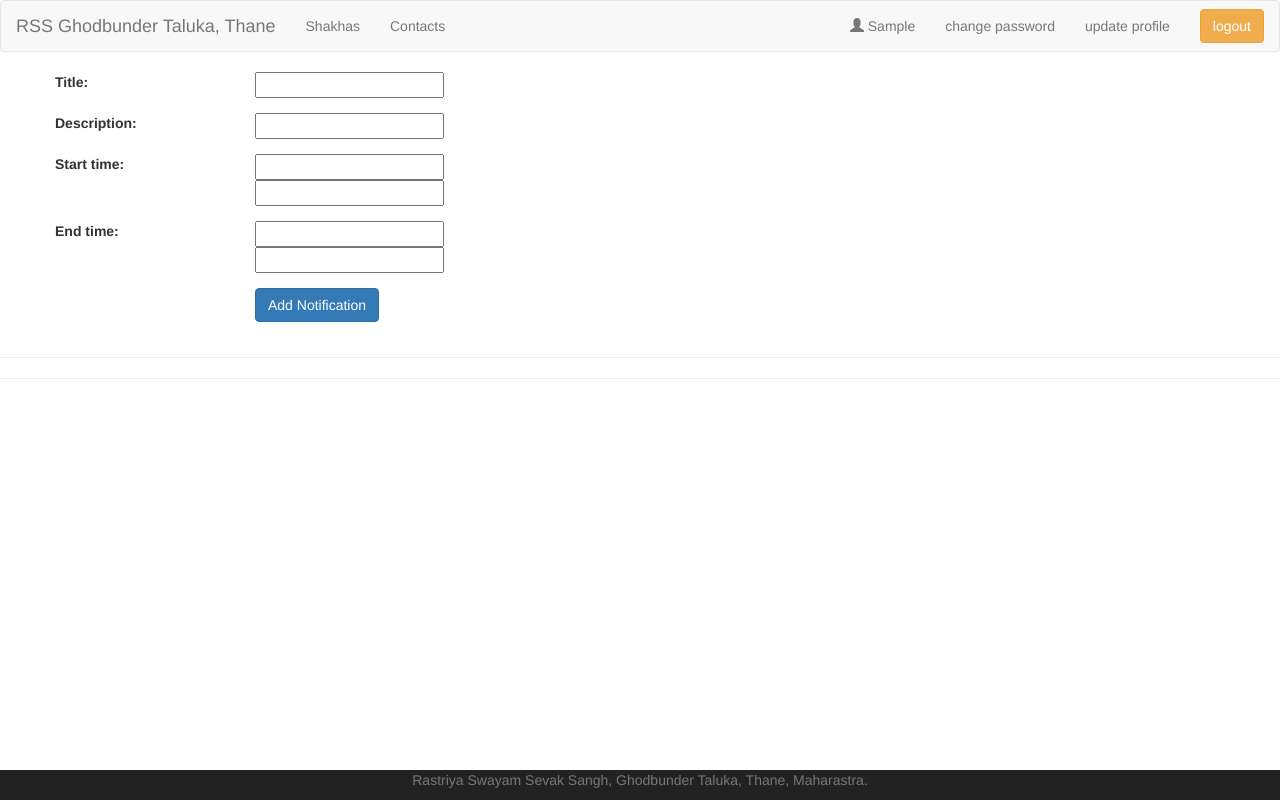
After one commit to golushailuoo7/sanghsite, a Django app: a page that uses gbtaluka/templates/gbtaluka/add_notification.html in a window 1280 px wide. The commit adds this page. Run offline with Django 3.2, Linux system fonts and the light colour scheme; a user stored in the database is signed in; tables that the repository leaves empty hold one stand-in row (values such as "Sample post"); parts of the project's set-up code (start-up, migrations or seed data) failed here and were passed over; some libraries are stand-ins or nearby versions.

Commit message:
added add_notification

```diff
--- a/gbtaluka/forms.py
+++ b/gbtaluka/forms.py
@@ -4,7 +4,7 @@ from django import forms
 from django.forms.extras.widgets import SelectDateWidget
 from django.contrib.auth.models import User
 
-from .models import UserDetail, Shakha
+from .models import UserDetail, Shakha, NoticeBoard
 
 cur_year = datetime.date.today().year
 
@@ -40,3 +40,11 @@ class EditResponsibility(forms.ModelForm):
     class Meta:
         model = UserDetail
         fields = ['responsibility']
+
+
+class AddNotification(forms.ModelForm):
+    class Meta:
+        model = NoticeBoard
+        fields = '__all__'
+        widgets = {'from_date': forms.SplitDateTimeWidget(),
+                'to_date': forms.SplitDateTimeWidget(),}
--- /dev/null
+++ b/gbtaluka/templates/gbtaluka/add_notification.html
@@ -0,0 +1,46 @@
+{% extends "base.html" %}
+
+{% block navbarright %}
+	<li><a href="{% url 'gbtaluka:profile' %}"><span class="glyphicon glyphicon glyphicon-user"></span> {{ user.first_name }}</a></li>
+	<li><a href="{% url 'password_change' %}">change password</a></li>
+	<li><a href="{% url 'gbtaluka:update_profile' %}">update profile</a></li>
+	<li>
+	<form class="navbar-form navbar-right" action="{% url 'logout' %}" method="get">
+		<input type="hidden" name="next" value="{% url 'main_index' %}">
+		<input type="submit" class="btn btn-warning" value="logout">
+	</form>
+	</li>
+{% endblock %}
+
+
+{% block content %}
+
+<div class="container">
+	<div class="row">
+	{{ form.non_field_errors }}
+	<form class="form-horizontal" action="{% url 'gbtaluka:add_notification' %}" method="post">
+	{% csrf_token %}
+		{% for field in form %}
+		<div class="form-group">
+	    <div class="col-sm-2">
+	      {{ field.label_tag }}
+	    </div>
+	    <div class="col-sm-2">
+	      {{ field }}
+	    </div>
+	    <div class="col-sm-8">
+	      <p class="text-danger">{{ field.errors }}</p>
+	    </div>
+	  </div>
+	  {% endfor %}
+  	<div class="form-group">
+	    <div class="col-sm-offset-2 col-sm-10">
+	      <button type="submit" class="btn btn-primary">Add Notification</button>
+	    </div>
+  	</div>
+	</form>
+
+	</div>
+	</div>
+
+{% endblock %}
--- a/gbtaluka/templates/gbtaluka/shakhas.html
+++ b/gbtaluka/templates/gbtaluka/shakhas.html
@@ -39,7 +39,7 @@
 					{% if user.is_authenticated %}
 						<th><a href="{% url 'gbtaluka:shakha' shakha.pk %}">{{ shakha.shakha_name }}</a>
 							{% if user.userdetail.responsibility.level <= 4 %}
-								<a href="{% url 'gbtaluka:edit_shakha' shakha.pk %}"> <span class="glyphicon glyphicon-edit"></span>Edit</a>
+								<a class="text-warning" href="{% url 'gbtaluka:edit_shakha' shakha.pk %}"> <span class="glyphicon glyphicon-edit"></span>Edit</a>
 							{% endif %}
 						</th>
 					{% else %}
--- a/gbtaluka/templates/gbtaluka/user.html
+++ b/gbtaluka/templates/gbtaluka/user.html
@@ -19,14 +19,14 @@
 <div class="container">
 	<div class="row">
 <div class="col-xs-6 col-md-3">
-	{% if detail.picture %}
+	{% if this_user_detail.picture %}
   <a href="{{ this_user_detail.picture.url }}" class="thumbnail">
     <img src="{{ this_user_detail.picture.url }}" alt="profile_pic">
   </a>
   {% endif %}
   <h3>{{ this_user_detail.user.first_name }} {{ this_user_detail.user.last_name }}</h3>
-  <h4>Shakha: <small>{{ detail.shakha }}</small></h3>
-  <h4>Responsibility: <small>{{ detail.responsibility }}</small></h4>
+  <h4>Shakha: <small>{{ this_user_detail.shakha }}</small></h3>
+  <h4>Responsibility: <small>{{ this_user_detail.responsibility }}</small></h4>
 </div>
 <div class="col-xs-10 col-md-5">
 	<p><strong>Email: </strong>{{ this_user_detail.user.email }}</p>
--- a/gbtaluka/urls.py
+++ b/gbtaluka/urls.py
@@ -11,4 +11,5 @@ urlpatterns = [
     url(r'^shakha/(?P<shakha_id>\d+)/$', views.shakha_view, name="shakha"),
     url(r'^contacts/$', views.contacts_view, name="contacts"),
     url(r'^editresponsibility/(?P<user_id>\d+)/$', views.edit_responsibility_view, name="edit_responsibility"),
+    url(r'^addnotification/$', views.add_notification_view, name="add_notification"),
 ]
--- a/gbtaluka/views.py
+++ b/gbtaluka/views.py
@@ -5,7 +5,7 @@ from django.utils import timezone
 from django.contrib.auth.decorators import login_required, user_passes_test
 from django.contrib.auth.models import User
 
-from .forms import UpdateProfile, UserSearch, CreateShakha, EditResponsibility
+from .forms import UpdateProfile, UserSearch, CreateShakha, EditResponsibility, AddNotification
 from .models import Responsibility, NoticeBoard, Shakha, UserDetail
 
 
@@ -16,7 +16,7 @@ def only_taluka_level_user(user):
 @login_required
 def profile_view(request):
     user_detail = request.user.userdetail
-    notice_bar = NoticeBoard.objects.filter(to_date__lte=timezone.now())
+    notice_bar = NoticeBoard.objects.filter(to_date__gte=timezone.now())
     if request.method == 'POST':
         form = UserSearch(request.POST)
         if form.is_valid():
@@ -62,7 +62,7 @@ def update_profile_view(request):
 def user_view(request, username):
     this_user_detail = get_object_or_404(User, username=username).userdetail
     user_detail = request.user.userdetail
-    notice_bar = NoticeBoard.objects.filter(to_date__lte=timezone.now())
+    notice_bar = NoticeBoard.objects.filter(to_date__gte=timezone.now())
     return render(request,
         'gbtaluka/user.html',
         {'detail': user_detail, 'notice_bar': notice_bar, 'this_user_detail': this_user_detail})
@@ -125,3 +125,16 @@ def edit_responsibility_view(request, user_id):
     else:
         form = EditResponsibility(instance=user_detail)
     return render(request, 'gbtaluka/edit_responsibility.html', {'form': form, 'user_detail': user_detail})
+
+
+@user_passes_test(only_taluka_level_user)
+@login_required
+def add_notification_view(request):
+    if request.method == 'POST':
+        form = AddNotification(request.POST)
+        if form.is_valid():
+            form.save()
+            return redirect('gbtaluka:profile')
+    else:
+        form = AddNotification()
+    return render(request, 'gbtaluka/add_notification.html', {'form': form})
```
Also changed, not shown: gbtaluka/templates/gbtaluka/profile.html (+4 -3 lines).
